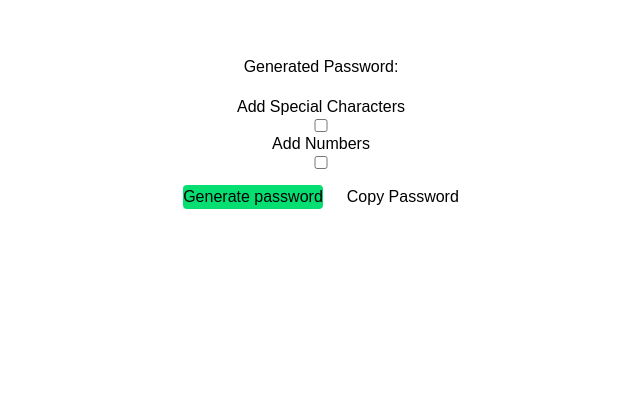
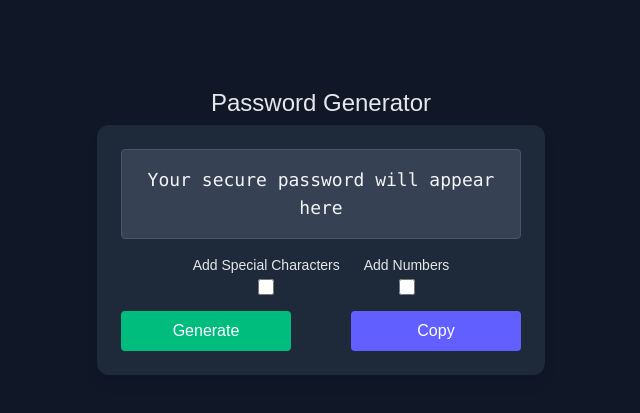
Before and after one commit to JoeyZ56/password-generator, a Next.js app: page / in a window 1280 px wide. Shown: the part 169-582 px from the top of the page, without its empty margins (319-959 px from the left). Built offline with nearby package versions, Linux system fonts and the light colour scheme.

Commit message:
final CSS

```diff
--- a/src/app/page.js
+++ b/src/app/page.js
@@ -24,12 +24,17 @@ export default function Home() {
   }; // generates a password and sets it to the state
 
   return (
-    <div className="items-center justify-items-center mt-56">
-      <main className="flex justify-center flex-col gap-4">
+    <div className="flex flex-col items-center justify-center min-h-screen bg-gray-900 text-gray-100">
+      <h1 className="flex items-center gap-2 text-2xl text-gray-200 mb-1.5">
+        Password Generator
+      </h1>
+      <main className="bg-gray-800 p-6 rounded-xl shadow-lg w-full max-w-md">
         <PasswordDisplay password={password} />
+        {/*Passing the password state to PasswordDisplay to be seen on the screen */}
         <Checkboxes onOptionsChange={handleOptionsChange} />{" "}
-        {/**Passing newOptions to checkboxes to grab new data */}
+        {/*Passing newOptions to checkboxes to grab new data */}
         <Buttons onGenerate={handlePGeneratePassword} password={password} />
+        {/*Linking siblings to get info from generatePassword to create a password */}
       </main>
     </div>
   );
--- a/src/components/Buttons.jsx
+++ b/src/components/Buttons.jsx
@@ -13,15 +13,18 @@ const Buttons = ({ onGenerate, password }) => {
   };
 
   return (
-    <div className="items-center justify-items-center space-x-6">
+    <div className="flex gap-15 justify-center mt-2">
       <button
         onClick={onGenerate}
-        className="bg-green-400 rounded-sm border-solid border-inherit cursor-pointer"
+        className="bg-emerald-500 hover:bg-emerald-600 text-white px-4 py-2 rounded w-2xl"
       >
-        Generate password
+        Generate
       </button>
-      <button onClick={handleCopyPassword} className="cursor-pointer">
-        {copied ? "Password Copied" : "Copy Password"}
+      <button
+        onClick={handleCopyPassword}
+        className="bg-indigo-500 hover:bg-indigo-600 text-white px-4 py-2 rounded w-2xl"
+      >
+        {copied ? "Copied!" : "Copy"}
       </button>
     </div>
   );
--- a/src/components/Checkboxes.jsx
+++ b/src/components/Checkboxes.jsx
@@ -22,21 +22,23 @@ const Checkboxes = ({ onOptionsChange }) => {
   };
 
   return (
-    <div className="items-center justify-items-center ">
-      <div className="flex flex-col">
+    <div className="flex justify-center gap-6 mb-4">
+      <div className="flex flex-col items-center gap-1 text-sm text-gray-200">
         <label>Add Special Characters</label>
         <input
           type="checkbox"
           checked={includeSymbols}
           onChange={(e) => handleCheckedChange("symbols", e.target.checked)}
+          className="cursor-pointer accent-emerald-500 w-4 h-4"
         />
       </div>
-      <div className="flex flex-col">
+      <div className="flex flex-col items-center gap-1 text-sm text-gray-200">
         <label>Add Numbers</label>
         <input
           type="checkbox"
           checked={includeNumbers}
           onChange={(e) => handleCheckedChange("numbers", e.target.checked)}
+          className="cursor-pointer accent-emerald-500 w-4 h-4"
         />
       </div>
     </div>
--- a/src/components/PasswordContainer.jsx
+++ b/src/components/PasswordContainer.jsx
@@ -2,8 +2,8 @@
 
 const PasswordContainer = ({ password }) => {
   return (
-    <div className="items-center justify-items-center">
-      <h1>Generated Password: {password}</h1>
+    <div className="w-full bg-gray-700 text-lg font-mono p-4 rounded text-center border border-gray-600 mb-4">
+      {password || "Your secure password will appear here"}
     </div>
   );
 };
--- a/src/components/PasswordDisplay.jsx
+++ /dev/null
@@ -1,11 +0,0 @@
-import React from "react";
-
-const PasswordDisplay = () => {
-  return (
-    <div className="items-center justify-items-center">
-      <h1>Password Display</h1>
-    </div>
-  );
-};
-
-export default PasswordDisplay;
--- a/src/utils/generatePassword.js
+++ b/src/utils/generatePassword.js
@@ -13,7 +13,7 @@ export function generatePassword(options = {}) {
   const LOWER = "abcdefghijklmnopqrstuvwxyz";
   const UPPER = "ABCDEFGHIJKLMNOPQRSTUVWXYZ";
   const NUMBERS = "0123456789";
-  const SYMBOLS = "!@#$%^&*()_+[]{}<>?";
+  const SYMBOLS = "!@#$%^&*()_+[]{}?-=~";
   // These are the sets of characters we can choose from to build the password.
 
   let charSet = "";
```
Also changed, not shown: 1 other file (tests, documents, lock files or other folders).
